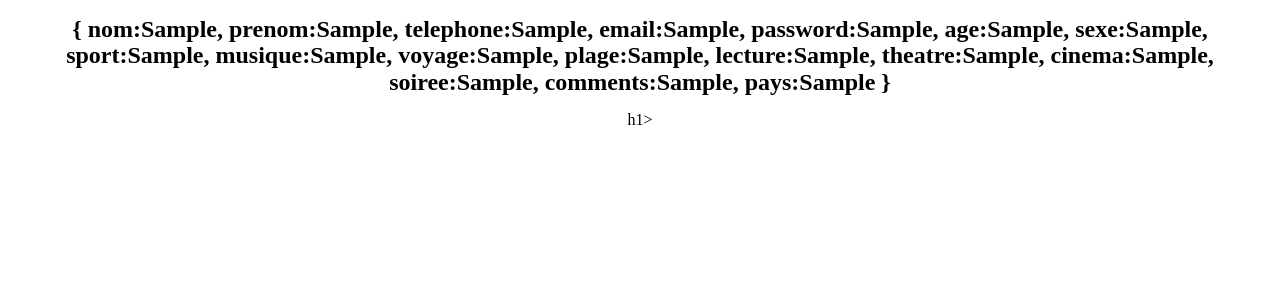
After one commit to Tanguyrob/formulaire, a Flask app: template templates/basedonnees.html in a window 1280 px wide. The commit adds this page. Shown: the top 300 px of the page. Run offline with Flask 2, Linux system fonts and the light colour scheme; the template is opened without the code that fills it: most values are stand-ins (such as "Sample title", 1, 10 or a date in 2020).

Commit message:
premier de l'aprem

```diff
--- a/app.py
+++ b/app.py
@@ -12,28 +12,33 @@ def hello():
 def signup():
     return render_template('signup.html')
 
-'''
-@app.route("/donnees", methods='POST')
+
+@app.route("/basedonnees", methods=['POST', 'GET'])
 def donnees():
-    if request.method:
-        nom = request.form['nom']
-        prenom = request.form['prenom']
-        telephone = request.form['telephone']
-        email = request.form['email']
-        password = request.form['password']
-        age = request.form['age']
-        sexe = request.form['sexe']
-        sport = request.form['sport']
-        musique = request.form['musique']
-        voyage = request.form['voyage']
-        plage = request.form['plage']
-        lecture = request.form['lecture']
-        theatre = request.form['theatre']
-        cinema = request.form['cinema']
-        soiree = request.form['soiree']
-        comments = request.form['comments']
-        pays = request.form['pays']
-'''
+    if request.method == 'GET':
+        nom = request.form.get("nom")['nom']
+        prenom = request.form.get("prenom")
+        telephone = request.form.get("telephone")
+        email = request.form.get("email")
+        password = request.form.get("password")
+        age = request.form.get("age")
+        sexe = request.form.get("sexe")
+        sport = request.form.get("sport")
+        musique = request.form.get("musique")
+        voyage = request.form.get("voyage")
+        plage = request.form.get("plage")
+        lecture = request.form.get("lecture")
+        theatre = request.form.get("theatre")
+        cinema = request.form.get("cinema")
+        soiree = request.form.get("soiree")
+        comments = request.form.get("comment")
+        pays = request.form.get("pays")
+
+        return render_template("basedonnees.html",
+        m1=nom, m2=prenom, m3=telephone, m4=email, m5=password, m6=age,
+        m7=sexe, m8=sport, m9=musique, m10=voyage, m11=plage, m12=lecture,
+        m13=theatre, m14=cinema, m15=soiree, m16=comments, m17=pays)
+
 
 @app.route("/signin", methods=["GET", "POST"])
 def signin():
--- /dev/null
+++ b/templates/basedonnees.html
@@ -0,0 +1,13 @@
+<!DOCTYPE html>
+<html lang="en">
+    <head>
+            <link rel="stylesheet" type="text/css" href="{{url_for('static', filename='main.css')}}">
+    </head>
+    <body>
+           <h1> {
+                nom:{{m1}}, prenom:{{m2}}, telephone:{{m3}}, email:{{m4}}, password:{{m5}},
+                age:{{m6}}, sexe:{{m7}}, sport:{{m8}}, musique:{{m9}}, voyage:{{m10}}, plage:{{m11}},
+                lecture:{{m12}}, theatre:{{m13}}, cinema:{{m14}}, soiree:{{m15}}, comments:{{m16}}, pays:{{m17}}
+            }</h1>h1>
+    </body>
+</html>
--- a/templates/signup.html
+++ b/templates/signup.html
@@ -6,7 +6,7 @@
     <body>
         <h1> Formulaire d'Inscription </h1>
         <h3>Formulaire d'inscription a rien du tout</h3>
-        <form action="#">
+        <form action="/basedonnees" method="POST">
           <p><i>Complétez le formulaire. Les champs marqué par </i><em>*</em> sont <em>obligatoires</em></p>
           <fieldset>
             <legend>Contact</legend>
```
